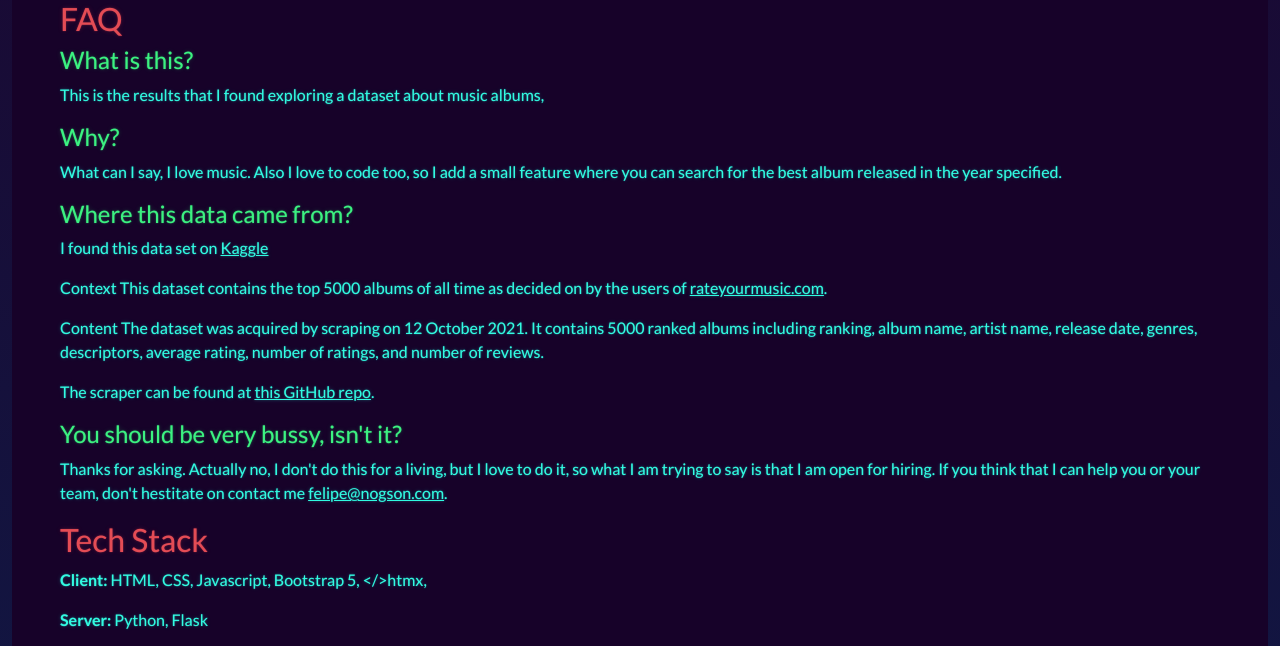
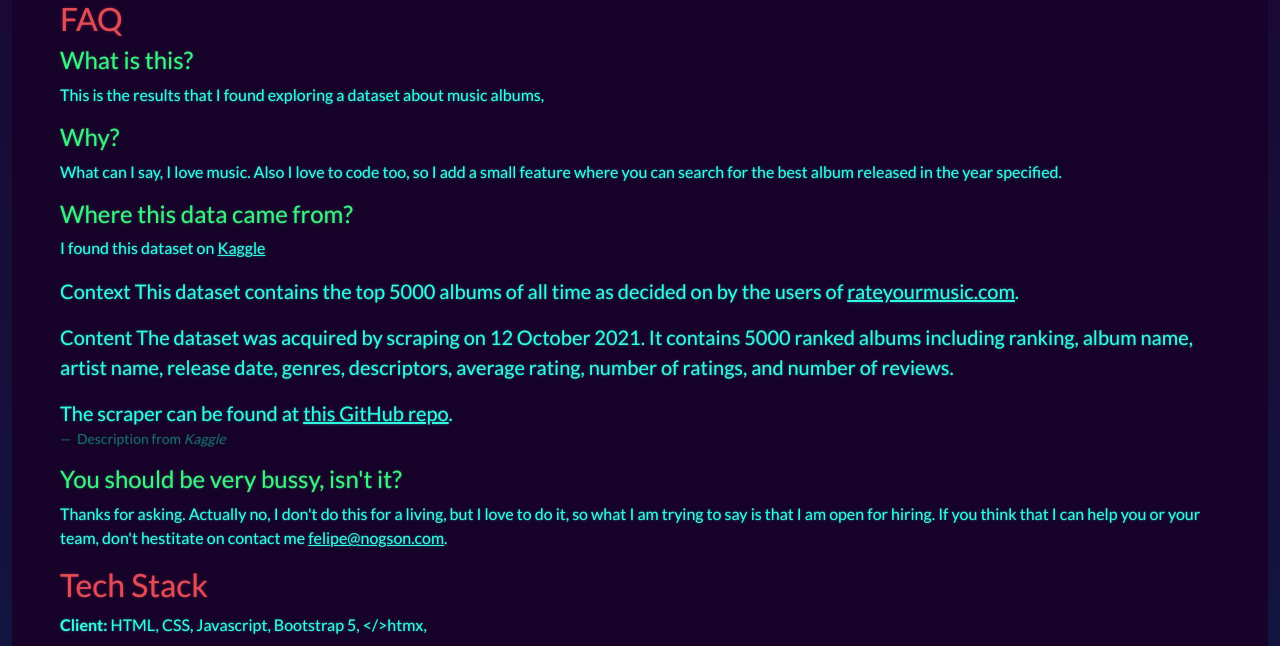
Before and after one commit to felipenogson/musicanalista, a Flask app: template app/templates/index.html in a window 1280 px wide. Shown: the part 5854-6500 px from the top of the page. Run offline with Flask 2, Linux system fonts and the light colour scheme; the template is opened without the code that fills it, so the values that code supplies are empty; parts of the project's set-up code (start-up, migrations or seed data) failed here and were passed over; some libraries are stand-ins or nearby versions.

Commit message:
Adding quotes to the FAQ

```diff
--- a/app/templates/index.html
+++ b/app/templates/index.html
@@ -828,17 +828,26 @@
         <p> What can I say, I love music. Also I love to code too, so I add a small feature where you can search for the
           best album released in the year specified.</p>
         <h4 id="where-this-data-came-from-" class="text-success">Where this data came from?</h4>
-        <p>I found this data set on <a
+        <p>I found this dataset on <a
             href="https://www.kaggle.com/michaelbryantds/top-5000-albums-of-all-time-rateyourmusiccom">Kaggle</a></p>
+
+	<figure>
+         <blockquote class="blockquote">
         <p>Context
           This dataset contains the top 5000 albums of all time as decided on by the users of <a
-            href="rateyourmusic.com">rateyourmusic.com</a>.</p>
+            href="https://rateyourmusic.com">rateyourmusic.com</a>.</p>
         <p>Content
           The dataset was acquired by scraping on 12 October 2021. It contains 5000 ranked albums including ranking,
           album name, artist name, release date, genres, descriptors, average rating, number of ratings, and number of
           reviews.</p>
         <p>The scraper can be found at <a href="https://github.com/michaelbryantds/rateyourmusic-scraper">this GitHub
             repo</a>.</p>
+         </blockquote>
+         <figcaption class="blockquote-footer">
+         Description from <cite title="Dataset description">Kaggle</cite>
+         </figcaption>
+         </figure>
+
         <h4 id="you-should-be-very-bussy-isn-t-it-" class="text-success">You should be very bussy, isn&#39;t it?</h4>
         <p>Thanks for asking. Actually no, I don&#39;t do this for a living, but I love to do it, so what I am trying to
           say is that I am open for hiring. If you think that I can help you or your team, don&#39;t hestitate on
```
